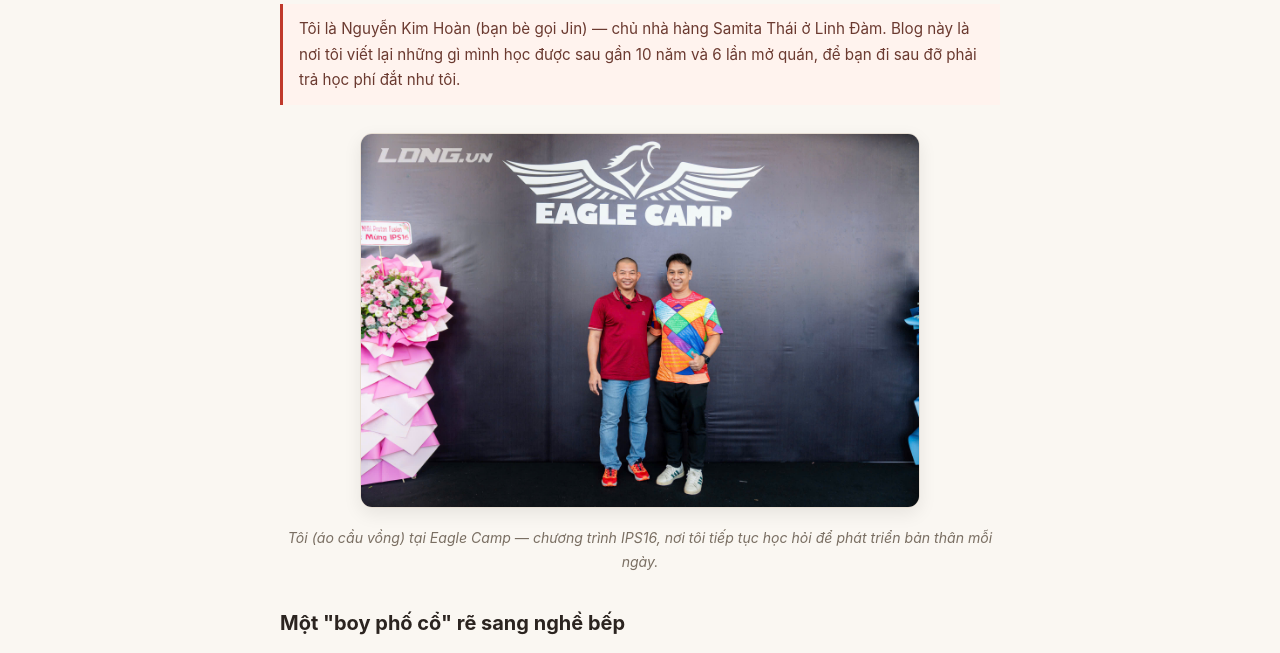
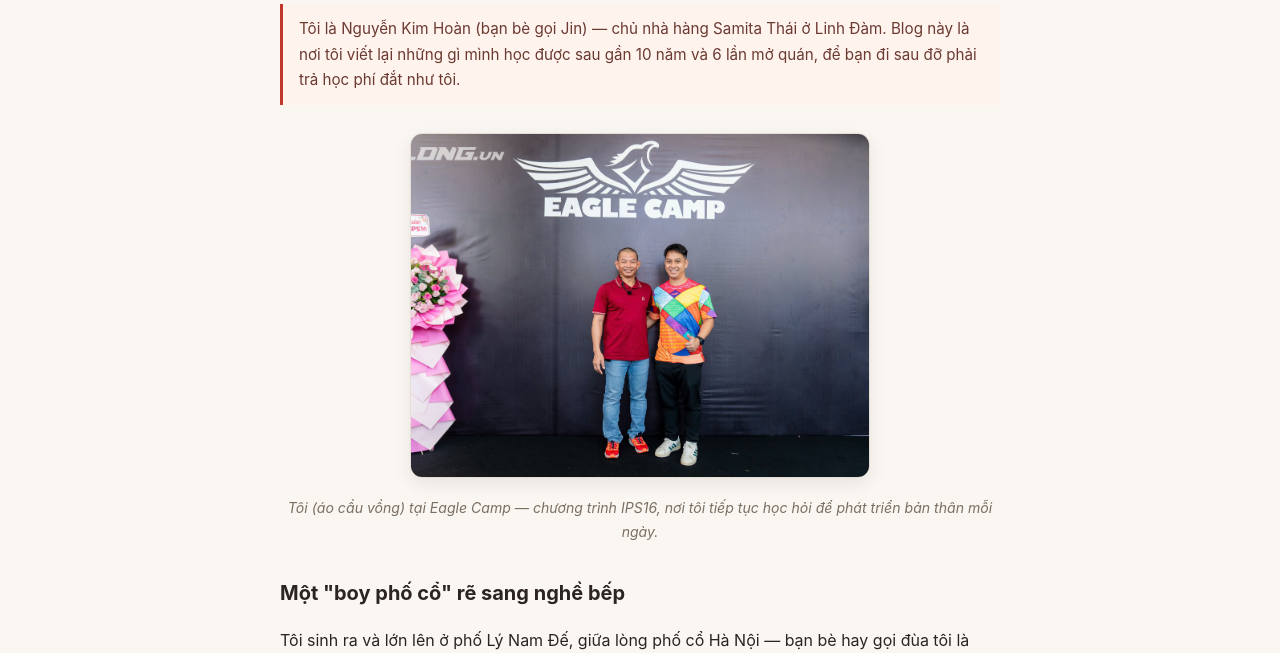
Before and after one commit to hoannkpv-ui/hoan-fnb-blog, a plain HTML site: page about.html in a window 1280 px wide. Shown: the part 383-1036 px from the top of the page. Drawn offline with Linux system fonts and the light colour scheme.

Commit message:
Cat anh About vao khung ty le 4:3 cho gon

```diff
--- a/style.css
+++ b/style.css
@@ -136,8 +136,10 @@ footer.site {
 }
 .anh-chan-dung img {
   width: 100%;
-  max-width: 560px;
-  height: auto;
+  max-width: 460px;
+  aspect-ratio: 4 / 3;
+  object-fit: cover;
+  object-position: center 40%;
   border-radius: 12px;
   border: 1px solid var(--border);
   box-shadow: 0 6px 18px rgba(0,0,0,0.08);
```
